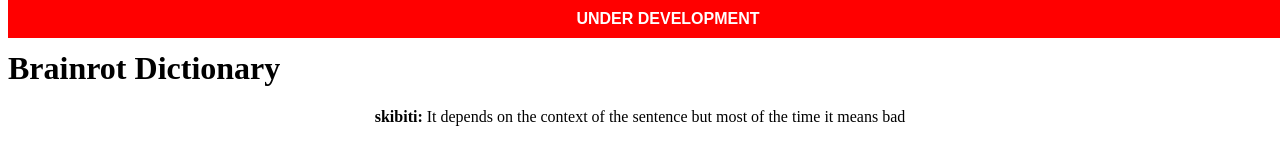
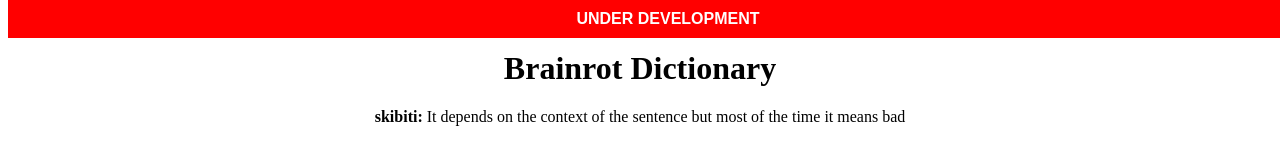
Before and after one commit to Pesto746/brainrot-dictionary, a plain HTML site: page index.html in a window 1280 px wide. Drawn offline with Linux system fonts and the light colour scheme.

Commit message:
Update index.html

```diff
--- a/index.html
+++ b/index.html
@@ -33,5 +33,5 @@
     <div class="top-bar"><b>
         UNDER DEVELOPMENT
     </b></div>
-    <b><h1 class="move-down" class="center-text">Brainrot Dictionary</h1></b>
+  <h1 class="move-down center-text"><b>Brainrot Dictionary</b></h1>
     <p class="center-text"><b>skibiti:</b> It depends on the context of the sentence but most of the time it means bad
```
